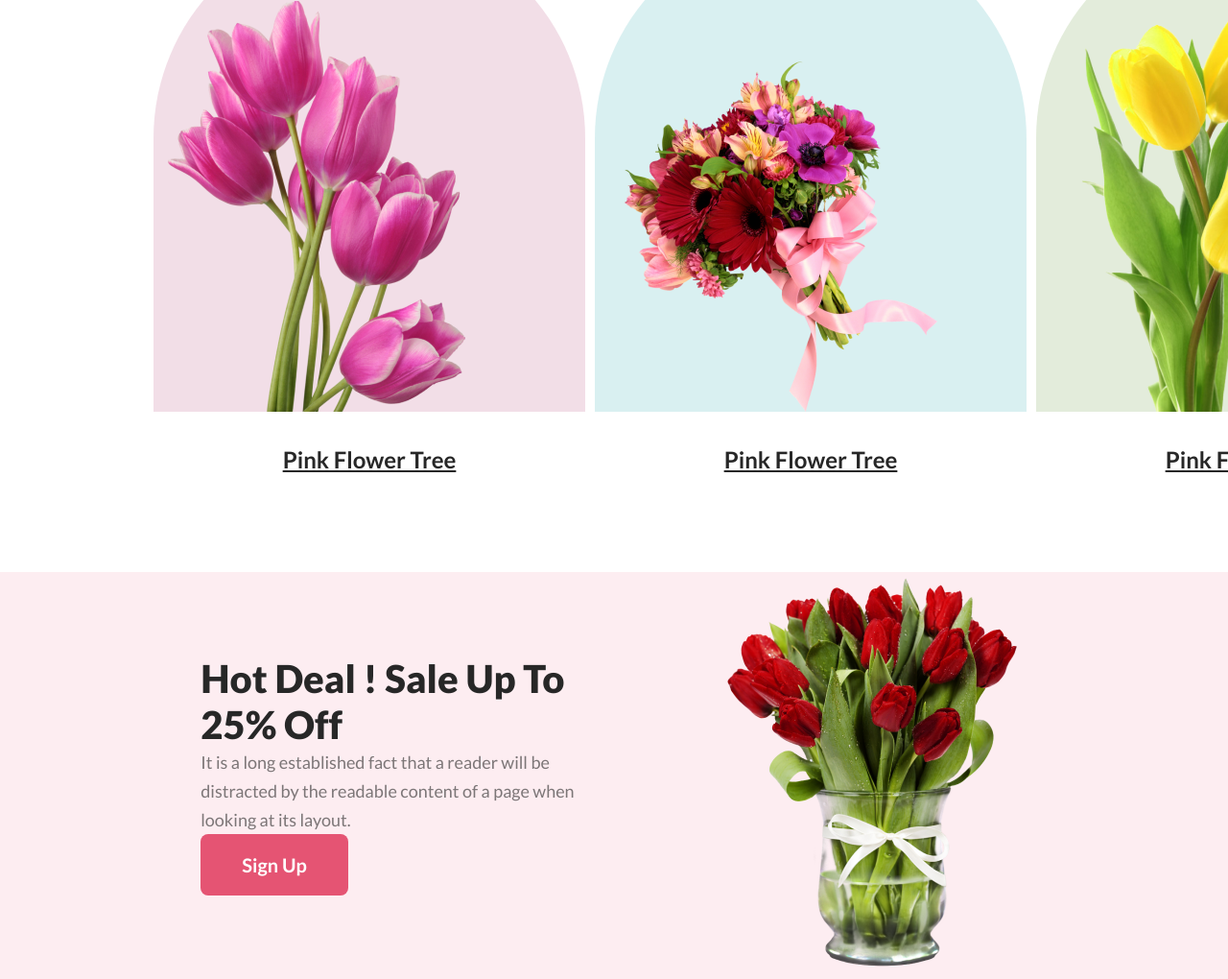
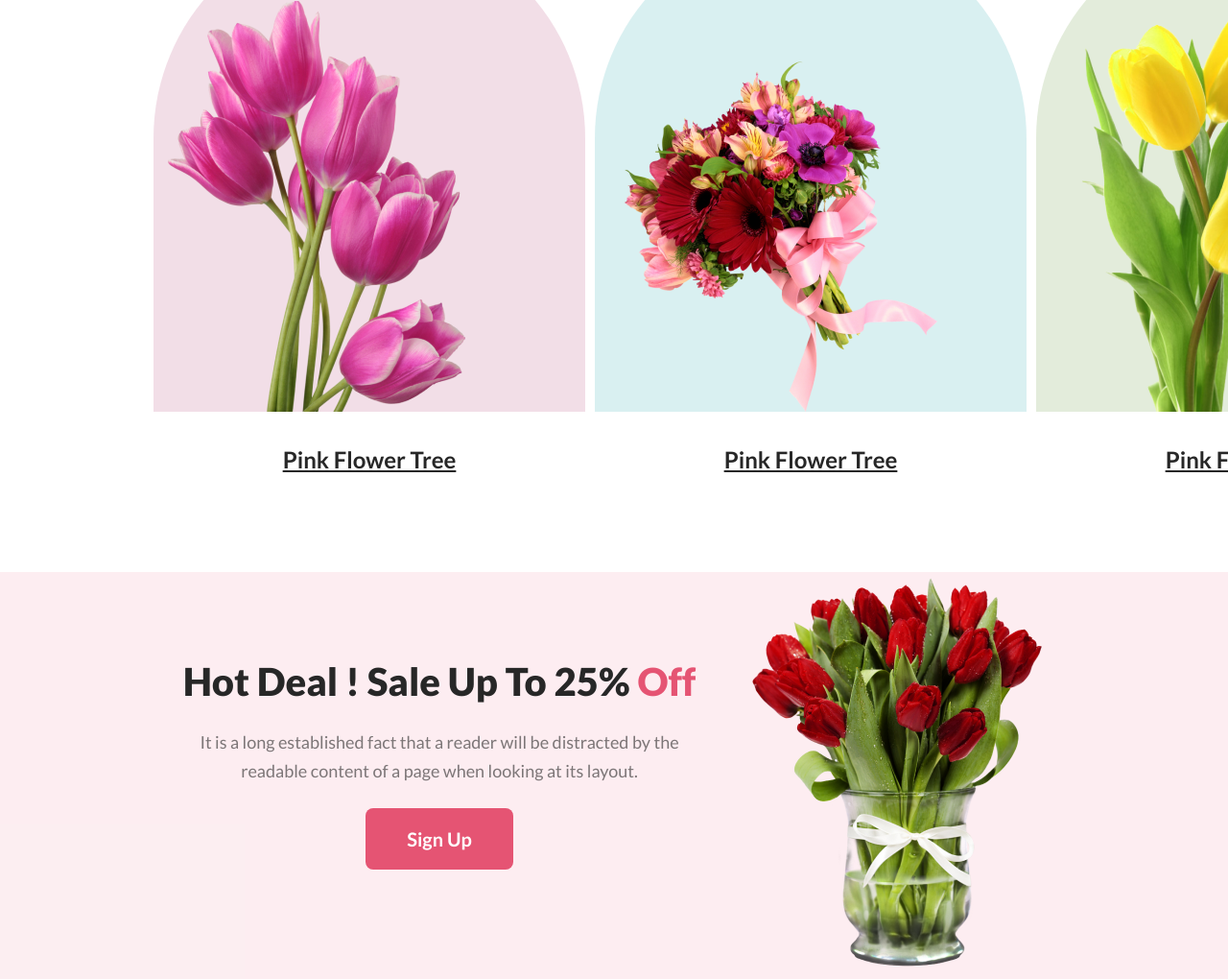
Before and after one commit to Mushfiq-Alam71/flower-shop-website, a plain HTML site: page index.html in a window 1280 px wide. Shown: the part 1429-2449 px from the top of the page at 96% size. Drawn offline with Linux system fonts and the light colour scheme.

Commit message:
adding deal html css

```diff
--- a/index.html
+++ b/index.html
@@ -59,7 +59,9 @@
       <section id="hot-deal">
         <div class="container hot-deal-main">
           <div class="hot-deal-text">
-            <h2>Hot Deal ! Sale Up To 25% Off</h2>
+            <h2>
+              Hot Deal ! Sale Up To 25% <span style="color: #e55473">Off</span>
+            </h2>
             <p>
               It is a long established fact that a reader will be distracted by
               the readable content of a page when looking at its layout.
--- a/style.css
+++ b/style.css
@@ -131,8 +131,13 @@ p {
   justify-content: space-around;
   align-items: center;
 }
-.hot-deal-text {
-  max-width: 445px;
+#hot-deal .hot-deal-text {
+  width: 75%;
+  max-width: 550px;
+  text-align: center;
+}
+#hot-deal .hot-deal-text * {
+  margin-bottom: 24px;
 }
 .hot-deal-text h2 {
   color: #272727;
```
